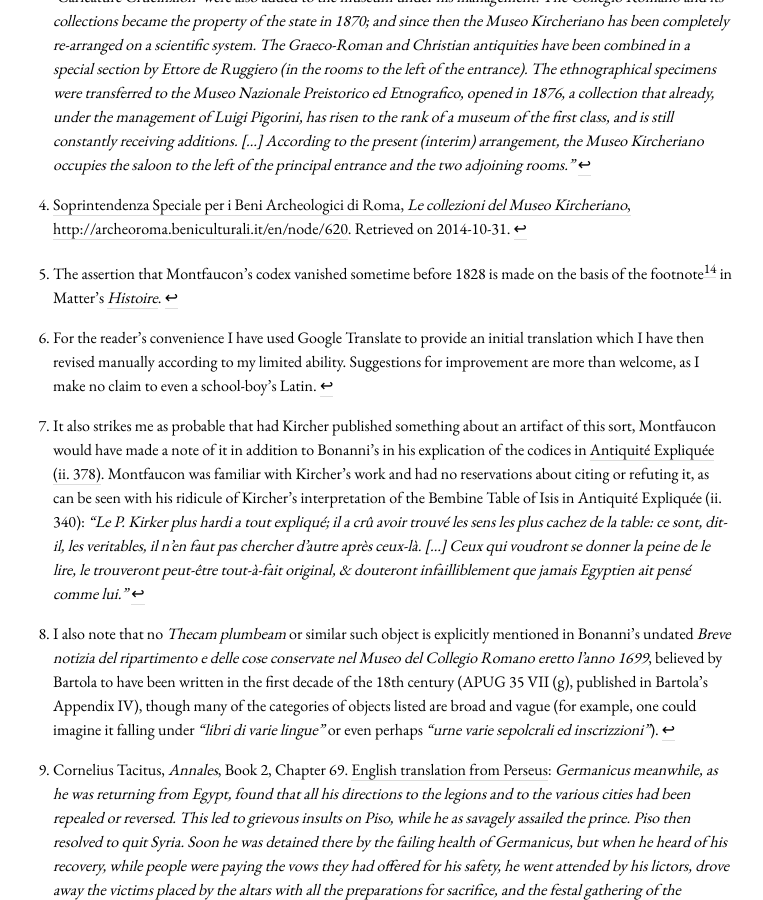
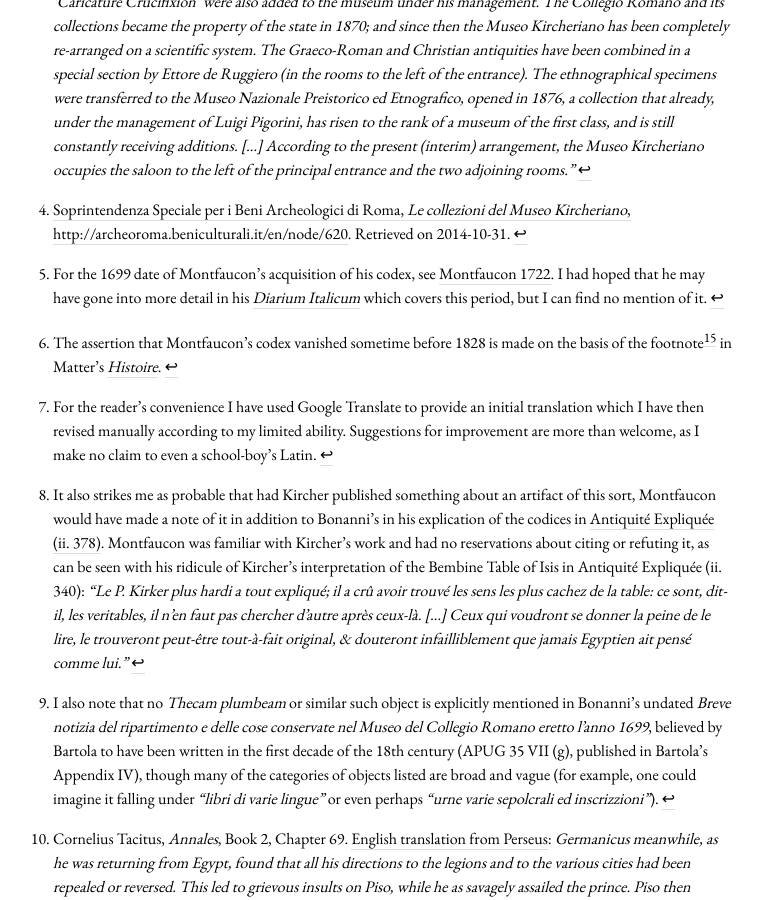
Before and after one commit to ryanfb/etc, a Jekyll site: the page built from _posts/2015-02-10-a_curious_metal_codex_in_the_baths_of_diocletian.md, in a window 1280 px wide and 900 px high, scrolled down 28046 px. Shown: the whole window, without its empty margins (267-1030 px from the left). Built offline with Jekyll 4.4.1, drawn with Linux system fonts in a browser that asks for light colours; nearby versions of some CDN libraries; some of the changed text lies outside the part shown.

Commit message:
1699 and diary

```diff
--- a/_posts/2015-02-10-a_curious_metal_codex_in_the_baths_of_diocletian.md
+++ b/_posts/2015-02-10-a_curious_metal_codex_in_the_baths_of_diocletian.md
@@ -34,8 +34,9 @@ Chasing down publications about this object has proven difficult and confusing,
 
  * the one currently preserved in the museum (7 plates, 2 figures and 5 lines on each side)
  * a different one published by Phillippo Bonanni, mentioned in his [1709 catalog of the museum](#bonanni1709), but "vanished" or replaced with the present one sometime before 1837[^remained] (7 plates, 2 figures and 4 lines on each side?)
- * a still different one purchased in Rome by [Bernard de Montfaucon](https://en.wikipedia.org/wiki/Bernard_de_Montfaucon) in 1699 then donated to [Cardinal de Bouillon](https://en.wikipedia.org/wiki/Cardinal_de_Bouillon), which also vanished sometime before 1828[^disparu] (6 plates, 1 figure on each side and 4 lines on the first four)
+ * a still different one purchased in Rome by [Bernard de Montfaucon](https://en.wikipedia.org/wiki/Bernard_de_Montfaucon) in 1699[^mf1699] then donated to [Cardinal de Bouillon](https://en.wikipedia.org/wiki/Cardinal_de_Bouillon), which also vanished sometime before 1828[^disparu] (6 plates, 1 figure on each side and 4 lines on the first four)
 
+[^mf1699]: For the 1699 date of Montfaucon's acquisition of his codex, see [Montfaucon 1722](#montfaucon1722). I had hoped that he may have gone into more detail in his [*Diarium Italicum*](https://archive.org/details/diariumitalicum00montgoog) which covers this period, but I can find no mention of it.
 [^disparu]: The assertion that Montfaucon's codex vanished sometime before 1828 is made on the basis of the footnote[^histoirefn2] in Matter's [*Histoire*](#matter1828).
 
 Out of all the publications relating to these objects, Bonanni is the only one who seems to give any sort of potential provenance information ("*Fuit hic plumbeus liber repertus in antiquo Sarcophago, in quo cineres demortui fuerant inclusi.* — In this case the leaden book was found in an ancient sarcophagus, in which the ashes of the deceased had been shut up.").
```
